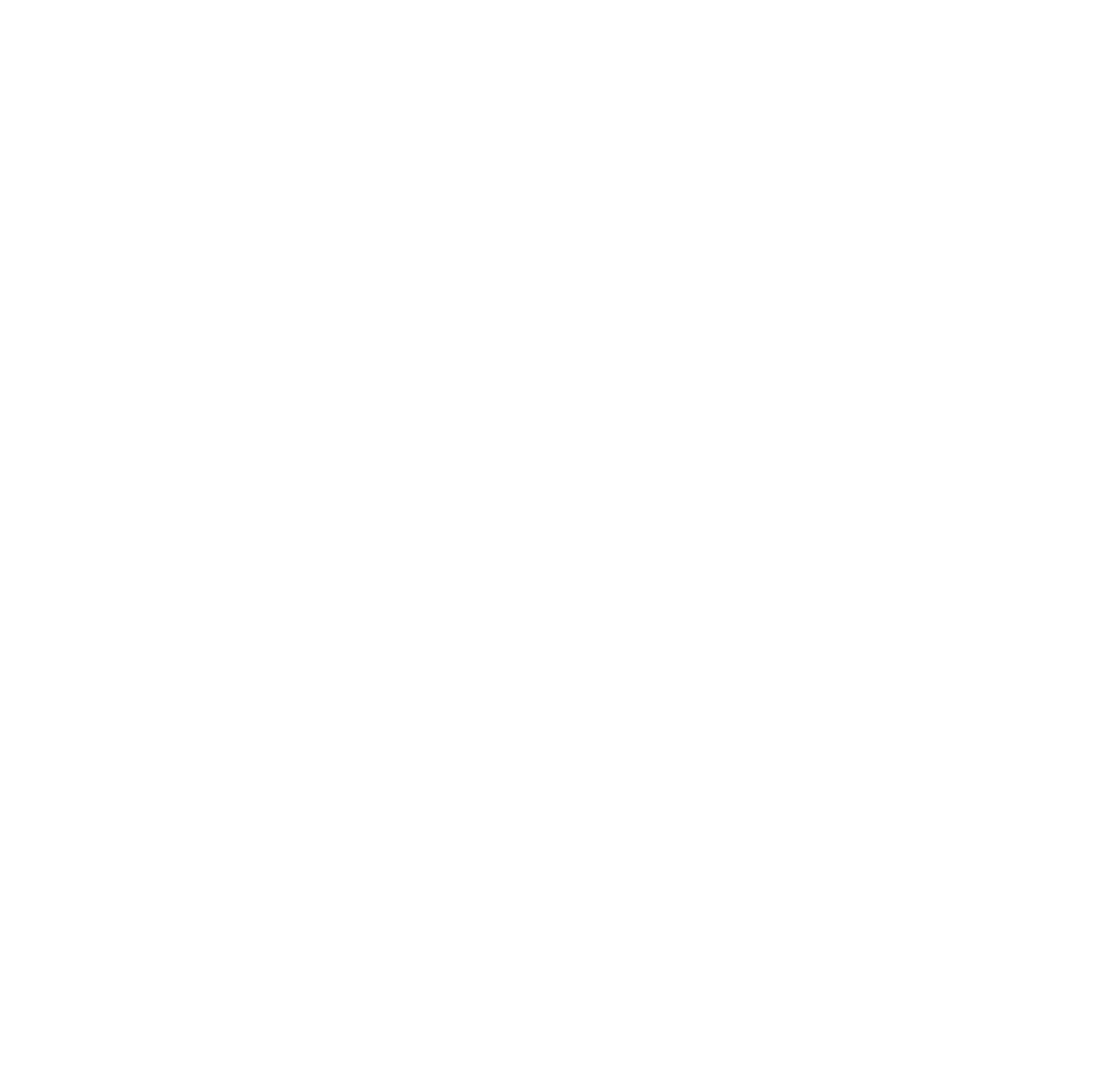
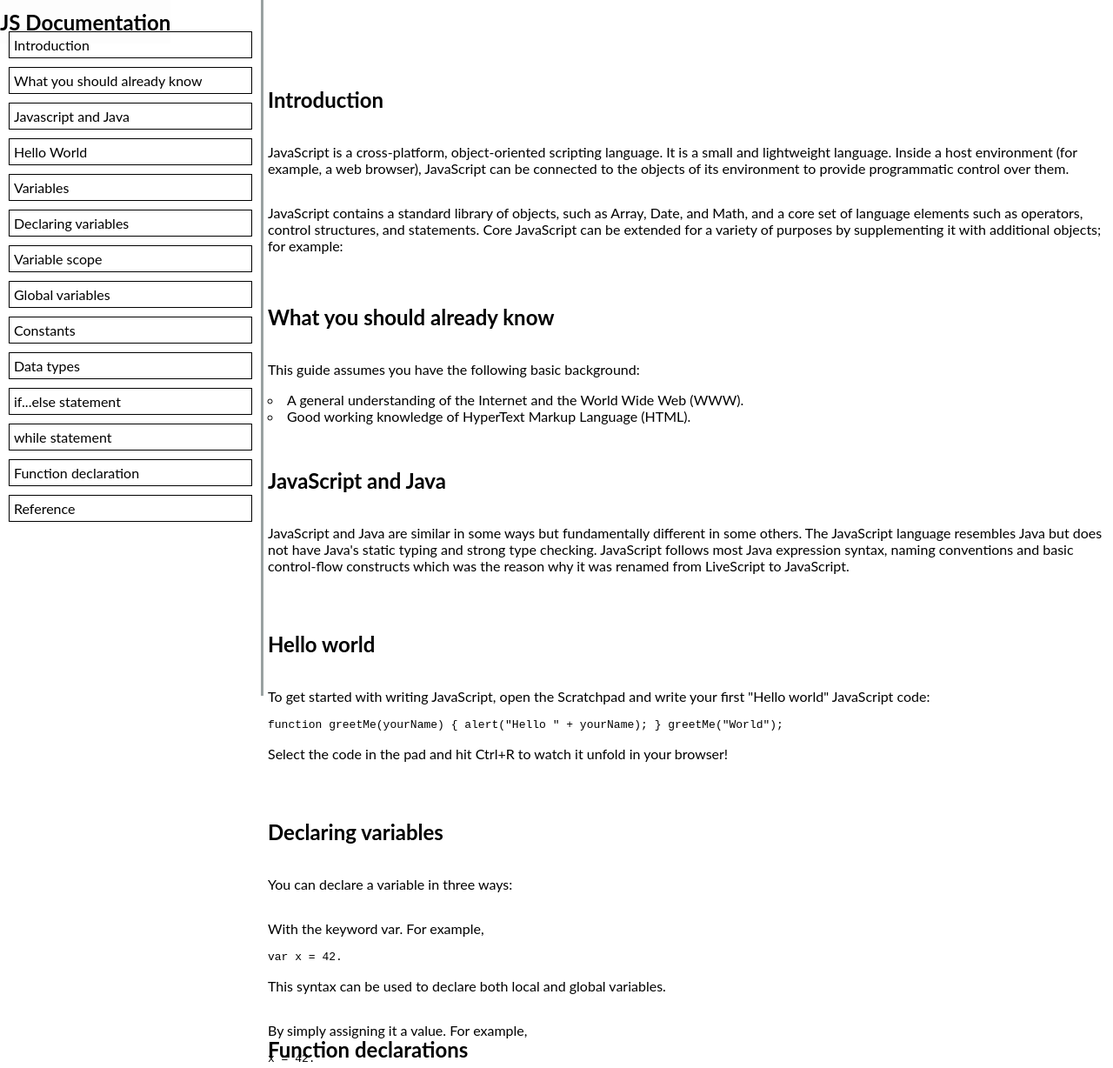
Before and after one commit to KasiDavid/Technical_documentation, a plain HTML site: page index.html in a window 1280 px wide. Shown: the top 1228 px of the page at 87% size. Before the commit the page ends 800 px from the top, so only its background shows below. Drawn offline with Linux system fonts and the light colour scheme.

Commit message:
Added HTML and CSS

```diff
--- a/css/style.css
+++ b/css/style.css
@@ -0,0 +1,141 @@
+nav#navbar{
+    position: fixed;
+    min-width: 290px;
+    top: 0px;
+    left: 0px;
+    width: 300px;
+    height: 100%;
+    border-right: solid;
+    border-color: rgba(0, 22, 22, 0.4);
+}
+header {
+    position: fixed;
+    top: 0;
+    min-height: 50px;
+    padding: 0px 0px;
+    padding-top: 0%;
+    font-size: 1.5rem;
+    font-weight: bold;
+    display: flex;
+    justify-content: space-around;
+    align-items: center;
+    background-color: #fdfdfd;
+  }
+  #main-doc {
+    display: flex;
+    flex-direction: column;
+    align-items: left;
+    justify-content: left;
+    text-align: left;
+    height: 200px;
+    margin-top: 50px;
+    margin-left: 300px;
+  }
+
+  #header {
+    font-size: 1.5rem;
+    font-weight: bold;
+    margin-bottom: 20px;
+    word-wrap: break-word;
+  }
+
+
+  @media (max-width: 650px) {
+    #main-doc {
+      margin-top: 120px;
+    }
+  }
+  #main-section {
+    display: grid;
+    grid-template-columns: minmax(300px , auto)1fr;
+    grid-template-areas: "navbar mainContent";
+    grid-gap: 20px;
+}
+
+ #navbar ul {
+    height: 88%;
+    padding: 10px;
+    overflow-y: auto;
+    overflow-x: hidden;
+}
+#navbar li {
+    color: #112483;
+
+    list-style: none;
+    position: relative;
+    width: 100%;
+}
+/* #navbar a {
+    display: block;
+    padding: 10px 30px;
+    color: #4d4e53;
+    text-decoration: none;
+    cursor: pointer;
+} */
+nav#navbar a {
+    display: block;
+    border: 1px solid black;
+    padding: 5px;
+    margin: 10px 0;
+    text-decoration: none;
+    color: black;
+}
+main#main-doc {
+    grid-area: mainContent;
+}
+
+@media only screen and (max-width: 815px) {
+    /* For mobile phones: */
+    #navbar ul {
+      border: 1px solid;
+      height: 207px;
+    }
+}
+@media only screen and (max-width: 400px) {
+    #main-doc {
+      margin-left: -10px;
+    }
+}
+
+
+  @media (max-width: 600px) {
+    header {
+      flex-wrap: wrap;
+    }
+  }
+
+  body {
+    background-color: #ffffff;
+    font-family: 'Lato', sans-serif;
+  }
+
+  li {
+    list-style: circle;
+  }
+
+  a {
+    color: #010101;
+    text-decoration: none;
+  }
+
+  .main-section {
+    display: flex;
+    flex-direction: column;
+    align-items: left;
+    justify-content: left;
+    text-align: left;
+    height: 200px;
+    margin-top: 50px;
+  }
+
+  .main-section > header {
+    margin-bottom: 20px;
+    word-wrap: break-word;
+  }
+
+
+  @media (max-width: 650px) {
+    .main-section {
+      margin-top: 120px;
+    }
+  }
--- a/index.html
+++ b/index.html
@@ -6,21 +6,185 @@
     <link rel="stylesheet" href="css/style.css">
   </head>
 
+
+
   <body>
+    <nav id="navbar">
+      <header>
+        JS Documentation
+      </header>
+      <ul>
+        <li>
+          <a href="#Introduction" class="nav-link">Introduction</a>
+        </li>
+        <li>
+          <a href="#What you should already know" class="nav-link">What you should already know</a>
+        </li>
+        <li>
+          <a href="#Javascript and Java" class="nav-link">Javascript and Java</a>
+        </li>
+        <li>
+          <a href="#Hello World" class="nav-link">Hello World</a>
+        </li>
+        <li>
+          <a href="#Variables" class="nav-link">Variables</a>
+        </li>
+        <li>
+          <a href="#Declaring variables" class="nav-link">Declaring variables</a>
+        </li>
+        <li>
+          <a href="#Variable scope" class="nav-link">Variable scope</a>
+        </li>
+        <li>
+          <a href="#Global variables" class="nav-link">Global variables</a>
+        </li>
+        <li>
+          <a href="#Constants" class="nav-link">Constants</a>
+        </li>
+        <li>
+          <a href="#Data types" class="nav-link">Data types</a>
+        </li>
+        <li>
+          <a href="#if...else statement" class="nav-link">if...else statement</a>
+        </li>
+        <li>
+          <a href="#while statement" class="nav-link">while statement</a>
+        </li>
+        <li>
+          <a href="#Function declaration" class="nav-link">Function declaration</a>
+        </li>
+        <li>
+          <a href="#Reference" class="nav-link">Reference</a>
+        </li>
+
+      </ul>
+    </nav>
+    <div id = "main-doc">
+      <section id="Introduction" class="main-section">
+        <div id="header">
+          Introduction
+        </div>
+          <p>JavaScript is a cross-platform, object-oriented
+            scripting language. It is a small and lightweight
+            language. Inside a host environment (for example,
+            a web browser), JavaScript can be connected to the
+            objects of its environment to provide programmatic
+            control over them.</p>
+
+            <p>JavaScript contains a standard library of
+              objects, such as Array, Date, and Math, and a
+              core set of language elements such as
+              operators, control structures, and statements.
+              Core JavaScript can be extended for a variety
+              of purposes by supplementing it with additional objects;
+              for example:</p>
+      </section>
+      <section id="What_you_should_already_know" class="main-section">
+        <div id="header">
+            What you should already know
+        </div>
+        <p>
+          This guide assumes you have the following basic background:
+        </p>
+        <li>A general understanding of the Internet and the World Wide Web (WWW).</li>
+        <li>Good working knowledge of HyperText Markup Language (HTML).</li>
+
+      </section>
+      <section id="JavaScript_and_Java" class="main-section">
+        <div id="header">
+            JavaScript and Java
+        </div>
+        <p>JavaScript and Java are similar in some ways but
+          fundamentally different in some others. The
+          JavaScript language resembles Java but does not
+          have Java's static typing and strong type checking.
+          JavaScript follows most Java expression syntax, naming
+          conventions and basic control-flow constructs which was
+          the reason why it was renamed from LiveScript to JavaScript.</p>
+
+      </section>
+      <section id="Hello_world" class="main-section">
+        <div id="header">
+            Hello world
+        </div>
+        <p>To get started with writing JavaScript, open the Scratchpad
+          and write your first "Hello world" JavaScript code:
+        </p>
+        <code>function greetMe(yourName) { alert("Hello " + yourName); }
+            greetMe("World");
+          </code>
+          <p>
+            Select the code in the pad and hit Ctrl+R to watch it unfold in your browser!
+          </p>
+      </section>
+
+      <section id="Declaring_variables" class="main-section">
+        <div id="header">
+            Declaring variables
+        </div>
+        <p>
+          You can declare a variable in three ways:
+        </p>
+        <p>
+          With the keyword var. For example,
+        </p>
+        <code>
+          var x = 42.
+        </code>
+        <p>
+          This syntax can be used to declare
+          both local and global variables.
+        </p>
+        <p>
+          By simply assigning it a value. For example,
+        </p>
+        <code>
+          x = 42.
+        </code>
+        <p>
+          This always declares a global variable. It generates a
+          strict JavaScript warning. You shouldn't use this variant.
+        </p>
+        <p>
+          With the keyword let. For example,
+        </p>
+        <code>
+          let y = 13.
+        </code>
+      </section>
+      <section id="Function_declarations" class="main-section">
+        <div id="header">
+          Function declarations
+        </div>
+        <p>
+          A function definition (also called a function declaration,
+          or function statement) consists of the function keyword,
+          followed by:
+        </p>
+        <li>
+          The name of the function.
+        </li>
+        <li>
+          A list of arguments to the function,
+          enclosed in parentheses and separated by commas.
+        </li>
+        <li>
+          The JavaScript statements that define the function,
+          enclosed in curly brackets, { }.
+        </li>
+        <p>
+          For example, the following code defines a simple
+          function named square:
+        </p>
+        <code>
+          function square(number) { return number * number; }
+        </code>
+
+      </section>
+
+    </div>
     <script src="https://cdn.freecodecamp.org/testable-projects-fcc/v1/bundle.js"></script>
 
-    <!--
-
-    Hello Camper!
-
-    For now, the test suite only works in Chrome!
-    Please read the README below in the JS Editor before beginning.
-    Feel free to delete this message once you have read it.
-    Good luck and Happy Coding!
-
-    - The freeCodeCamp Team
-
-    -->
     <script  src="js/index.js"></script>
   </body>
 </html>
```
